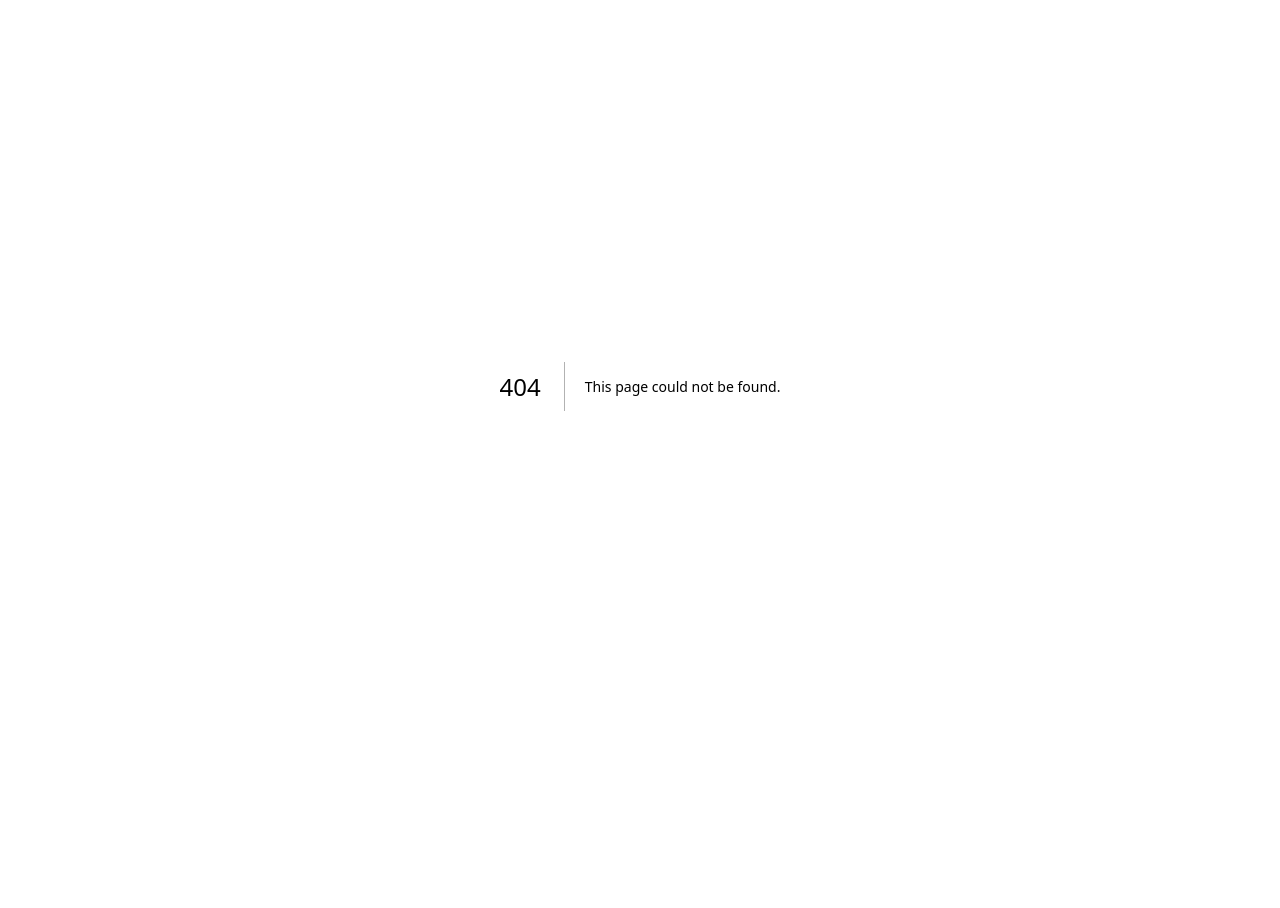
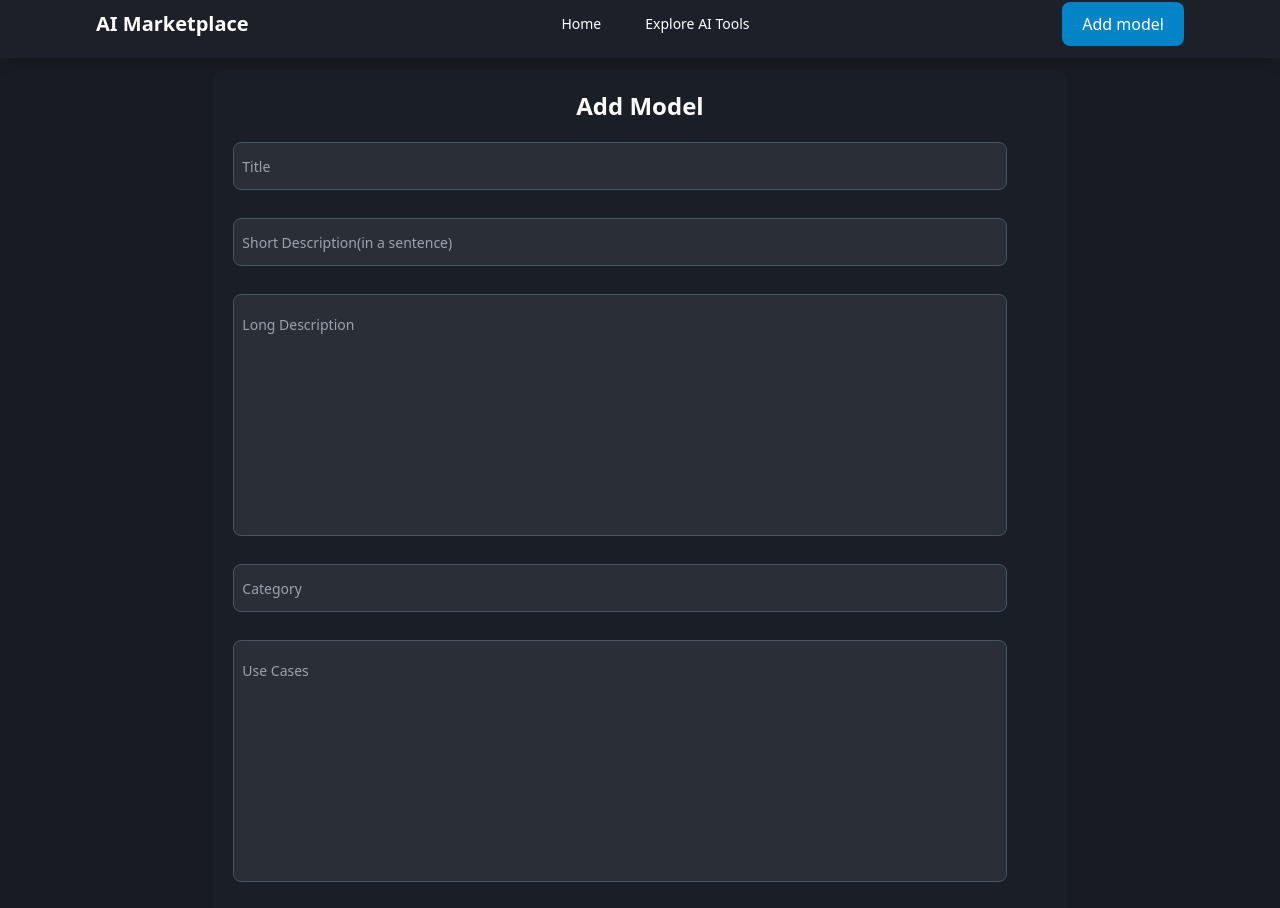
Before and after one commit to sahas-01/ai-marketplace, a Next.js app: page /addmodel in a window 1280 px wide. Before the commit this address had no page. Shown: the part 14-922 px from the top of the page. Before the commit the page ends 800 px from the top, so only its background shows below. Built offline with nearby package versions, Linux system fonts and the light colour scheme.

Commit message:
feat: add model page

```diff
--- a/components/Navbar/index.tsx
+++ b/components/Navbar/index.tsx
@@ -2,10 +2,12 @@ import { NavbarProps } from '@/interfaces';
 import Image from 'next/image';
 import Link from 'next/link';
 import React, { useState } from 'react';
+import { useRouter } from 'next/router';
 
 const Navbar: React.FC<NavbarProps> = ({ className }) => {
 
     const [isMenuOpen, setIsMenuOpen] = useState(false);
+    const router = useRouter();
 
     return (
         <header className="bg-[#1D2028] relative w-full z-50 px-24 sticky top-0 h-[72px] shadow-lg">
@@ -21,7 +23,13 @@ const Navbar: React.FC<NavbarProps> = ({ className }) => {
                                     <a>Home</a>
                                 </li>
                                 <li className={`text-white text-sm font-medium cursor-pointer list-none ${className}`}>Explore AI Tools</li>
-                                <button className={`flex text-white bg-[#0284c7] font-medium px-5 py-2.5 rounded-lg w-auto ${className}`}>
+                                <button
+                                    onClick={
+                                        () => {
+                                            router.push('/addmodel');
+                                        }
+                                    }
+                                    className={`flex text-white bg-[#0284c7] font-medium px-5 py-2.5 rounded-lg w-auto ${className}`}>
                                     Add model
                                 </button>
                             </nav>
@@ -29,10 +37,10 @@ const Navbar: React.FC<NavbarProps> = ({ className }) => {
                     )
                 }
                 <nav className="hidden md:flex items-center gap-x-11">
-                    <li className={`flex text-white text-sm font-medium cursor-pointer list-none text-[#0284c7] ${className}`}>
-                        <a href='/models' className='text-[#0284c7]'>Home</a>
+                    <li className={`flex text-white text-sm font-medium cursor-pointer list-none`}>
+                        <a href='/models' className={router.asPath == '/models' ? 'text-[#0284c7]' : 'text-white'}>Home</a>
                     </li>
-                    <li className={`text-white text-sm font-medium cursor-pointer list-none ${className}`}>Explore AI Tools</li>
+                    <li className={`text-white text-sm font-medium cursor-pointer list-none`}>Explore AI Tools</li>
                 </nav>
                 <button
                     className="md:hidden text-white cursor-pointer focus:outline-none"
@@ -57,7 +65,13 @@ const Navbar: React.FC<NavbarProps> = ({ className }) => {
                         ></path>
                     </svg>
                 </button>
-                <button className={`hidden md:flex gap-x-2 text-white bg-[#0284c7] font-medium px-5 py-2.5 rounded-lg w-auto ${className}`}>
+                <button
+                    onClick={
+                        () => {
+                            router.push('/addmodel');
+                        }
+                    }
+                    className={`hidden md:flex gap-x-2 text-white bg-[#0284c7] font-medium px-5 py-2.5 rounded-lg w-auto ${className}`}>
                     Add model
                 </button>
             </div>
--- /dev/null
+++ b/pages/addmodel.tsx
@@ -0,0 +1,118 @@
+import Navbar from '@/components/Navbar'
+import SEOHead from '@/utils/SEOHead'
+import React from 'react'
+import { useState } from 'react'
+
+const AddModel = () => {
+
+  const initialModelData = {
+    title: '',
+    oneLineDescription: '',
+    longDescription: '',
+    category: '',
+    useCases: '',
+    developedBy: '',
+  }
+
+  const [modelData, setModelData] = useState(initialModelData)
+
+  return (
+    <>
+      <SEOHead titleString='AI MarketPlace-Atlan | Add Model' />
+      <Navbar />
+      <div
+        className="flex flex-col items-center
+                justify-center"
+      >
+        <form
+          className="bg-[#1a1e27] w-8/12 h-fit rounded-xl p-5 mt-3"
+        // onSubmit={handleSubmit}
+        >
+          <h2 className="font-bold text-white text-2xl text-center">
+            Add Model
+          </h2>
+          <div className="flex relative m-0">
+            <input
+              type="text"
+              placeholder="Title"
+              value={modelData.title}
+              onChange={(e) =>
+                setModelData({ ...modelData, title: e.target.value })
+              }
+              id="username"
+              className="block h-12 bg-[#ffffff12] text-white rounded-lg px-2 border border-slate-600 py-5 mt-5 mb-2 mr-10 text-sm w-full focus:outline-none
+                            transition transform duration-100 ease-out
+                            "
+              required
+            />
+          </div>
+          <div className="flex relative m-0">
+            <input
+              type='text'
+              className="block h-12 bg-[#ffffff12] text-white rounded-lg px-2 border border-slate-600 py-5 mt-5 mb-2 mr-10 text-sm w-full focus:outline-none
+                            transition transform duration-100 ease-out
+                            "
+              placeholder='Short Description(in a sentence)'
+              value={modelData.oneLineDescription}
+              onChange={(e) =>
+                setModelData({ ...modelData, oneLineDescription: e.target.value })
+              }
+            />
+          </div>
+          <div className="flex relative m-0">
+            <textarea
+              className="block h-fit bg-[#ffffff12] text-white rounded-lg px-2 border border-slate-600 py-5 mt-5 mb-2 mr-10 text-sm w-full focus:outline-none
+            transition transform duration-100 ease-out resize-none
+            "
+              rows={10} cols={50} placeholder='Long Description' value={modelData.longDescription} onChange={(e) => setModelData({ ...modelData, longDescription: e.target.value })} />
+          </div>
+          <div className="flex relative m-0">
+            <input
+              type='text'
+              className="block h-12 bg-[#ffffff12] text-white rounded-lg px-2 border border-slate-600 py-5 mt-5 mb-2 mr-10 text-sm w-full focus:outline-none
+                            transition transform duration-100 ease-out
+                            "
+              placeholder='Category'
+              value={modelData.category}
+              onChange={(e) =>
+                setModelData({ ...modelData, category: e.target.value })
+              }
+            />
+          </div>
+          <div className="flex relative m-0">
+            <textarea
+              className="block h-fit bg-[#ffffff12] text-white rounded-lg px-2 border border-slate-600 py-5 mt-5 mb-2 mr-10 text-sm w-full focus:outline-none
+            transition transform duration-100 ease-out resize-none
+            "
+              rows={10} cols={50} placeholder='Use Cases' value={modelData.useCases} onChange={(e) => setModelData({ ...modelData, useCases: e.target.value })} />
+          </div>
+          <div className='flex relative m-0'>
+            <input
+              type='text'
+              className="block h-12 bg-[#ffffff12] text-white rounded-lg px-2 border border-slate-600 py-5 mt-5 mb-2 mr-10 text-sm w-full focus:outline-none
+                            transition transform duration-100 ease-out
+                            "
+              placeholder='Developed By'
+              value={modelData.developedBy}
+              onChange={(e) =>
+                setModelData({ ...modelData, developedBy: e.target.value })
+              }
+            />
+          </div>
+
+          {/* Button to submit the form */}
+          <div className="flex align-center justify-center">
+            <button
+              type="submit"
+              className="block bg-sky-700 text-white text-lg font-bold rounded-xl px-2 py-3 mt-5 mb-2 mr-10 w-full focus:outline-none transition transform duration-100 ease-out"
+            >
+              Submit
+            </button>
+          </div>
+        </form>
+      </div>
+    </>
+  )
+}
+
+export default AddModel
--- a/pages/models/[id].tsx
+++ b/pages/models/[id].tsx
@@ -4,6 +4,7 @@ import ModelInfoAbout from '@/sections/ModelInfoTop';
 import Head from 'next/head';
 import DetailAbout from '@/sections/DetailAbout';
 import UseCases from '@/sections/UseCases';
+import SEOHead from '@/utils/SEOHead';
 
 const ModelInfoPage = () => {
     // State to track the active tab
@@ -17,14 +18,7 @@ const ModelInfoPage = () => {
 
     return (
         <>
-            <Head>
-                <title>AI Marketplace-Atlan</title>
-                <meta
-                    name="description"
-                    content="Next.js + Tailwind CSS + TypeScript + ESLint + Prettier"
-                />
-                <link rel="icon" href="/favicon.ico" />
-            </Head>
+            <SEOHead titleString='AI MarketPlace-Atlan | Model Info' />
             <Navbar />
             <section className='h-auto my-5 px-20'>
                 <ModelInfoAbout />
```
